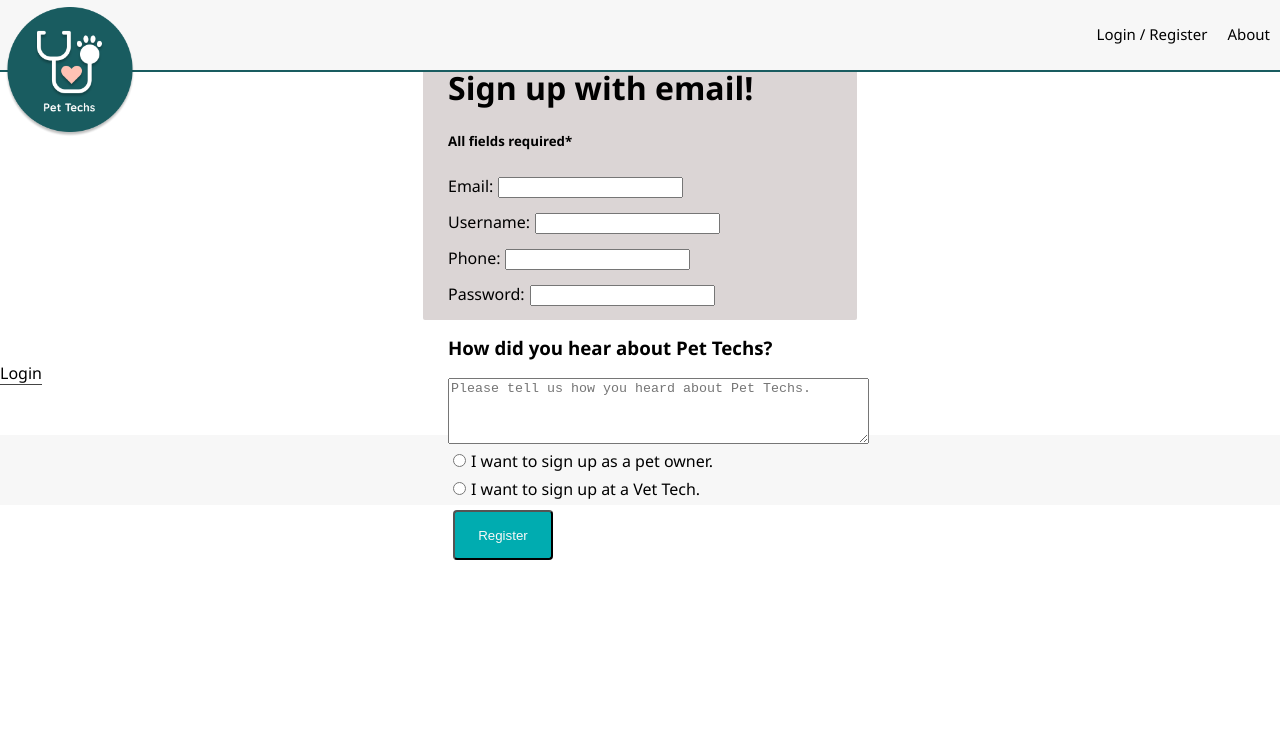
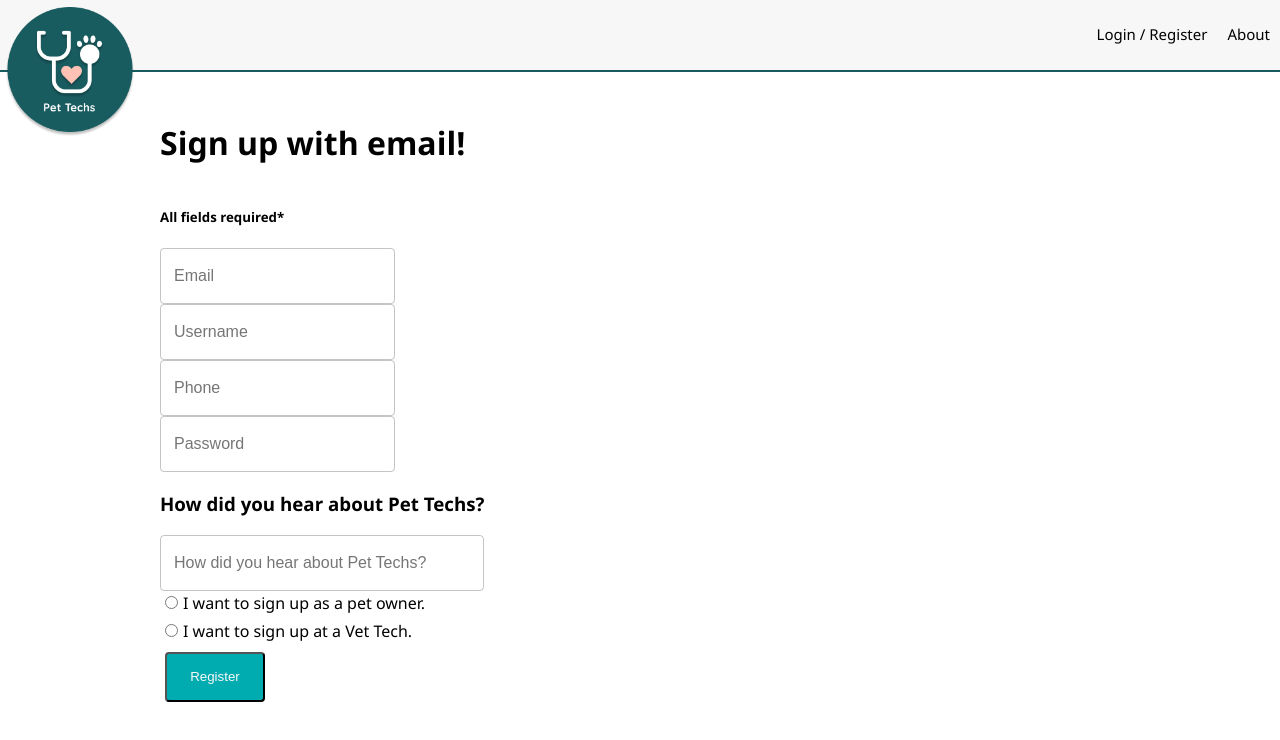
Before and after one commit to chinmayapulikallu/pet-techs, a React (Create React App) app: page /#/register in a window 1280 px wide. Shown: the top 740 px of the page. Built offline with nearby package versions, Linux system fonts and the light colour scheme; no server answers.

Commit message:
styling registration page

```diff
--- a/src/components/RegisterPage/RegisterPage.js
+++ b/src/components/RegisterPage/RegisterPage.js
@@ -1,5 +1,32 @@
 import React, { Component } from "react";
 import { connect } from "react-redux";
+import TextField from "@material-ui/core/TextField"
+import FormControl from "@material-ui/core/FormControl"
+import { withStyles } from '@material-ui/core/styles';
+import { withRouter } from "react-router"
+
+
+const styles = theme => ({
+  root: {
+    marginLeft: theme.spacing(20),
+    marginRight: theme.spacing(20),
+    marginTop: '100px',
+  },
+  title: {
+    textAlign: 'center',
+  },
+  helperText: {
+    textAlign: 'center',
+  },
+  button: {
+    margin: "20px 30px 20px 30px",
+    height: 45,
+    width: 180,
+    borderRadius: 12,
+  },
+})
+
+
 
 class RegisterPage extends Component {
   state = {
@@ -38,6 +65,7 @@ class RegisterPage extends Component {
   };
 
   render() {
+    const { classes } = this.props
     return (
       <div>
         {this.props.errors.registrationMessage && (
@@ -45,58 +73,61 @@ class RegisterPage extends Component {
             {this.props.errors.registrationMessage}
           </h2>
         )}
-        <form onSubmit={this.registerUser}>
+        <div className={classes.root}>
+        <FormControl  onSubmit={this.registerUser}>
           <h1>Sign up with email!</h1>
           <h5>All fields required*</h5>
           <div>
-            Email:
-            <input
-              type="text"
+            <TextField id="outlined-basic"
+              label="Email"
+              variant="outlined"
               name="user_email"
+              color="secondary"
               value={this.state.user_email}
               onChange={this.handleInputChangeFor("user_email")}
             />
           </div>
           <div>
-            <label htmlFor="username">
-              Username:
-              <input
-                type="text"
+            <TextField id="outlined-basic"
+              label="Username"
+              variant="outlined"
               name="username"
+              color="secondary"
               value={this.state.username}
               onChange={this.handleInputChangeFor("username")}
             />
-            </label>
           </div>
           <div>
-            Phone:
-            <input
-              type="number"
-              name="phone_number"
+            <TextField id="outlined-basic"
+              label="Phone"
+              variant="outlined"
+              name="phone"
+              color="secondary"
               value={this.state.phone_number}
               onChange={this.handleInputChangeFor("phone_number")}
             />
           </div>
           <div>
-            <label htmlFor="password">
-              Password:
-              <input
-                type="password"
+            <TextField id="outlined-basic"
+              label="Password"
+              variant="outlined"
               name="password"
+              color="secondary"
               value={this.state.password}
-                onChange={this.handleInputChangeFor("password")}
-              />
-            </label>
+              onChange={this.handleInputChangeFor("password")} />
           </div>
           <h3>How did you hear about Pet Techs?</h3>
           <div>
-            <textarea
+            <TextField
+              fullWidth
+              multiline
               type="text"
-              name="hear_about"
-              rows="4"
-              cols="50"
-              placeholder="Please tell us how you heard about Pet Techs."
-              onChange={this.handleInputChangeFor("hear_about")}
+              id="outlined-basic"
+              label="How did you hear about Pet Techs?"
+              variant="outlined"
+              color="secondary"
+            // value={this.state.this.state.hear_about}
+            //onChange={(event) => this.handleChange(event, "this.state.hear_about")}
             />
           </div>
           <div>
@@ -126,8 +157,9 @@ class RegisterPage extends Component {
               value="Register"
             />
           </div>
-        </form>
-        <br/>
+        </FormControl>
+        </div>
+        {/* <br />
         <button
           type="button"
           className="link-button"
@@ -136,7 +168,7 @@ class RegisterPage extends Component {
           }}
         >
           Login
-          </button>
+          </button> */}
       </div>
     );
   }
@@ -149,4 +181,5 @@ const mapStateToProps = (state) => ({
   errors: state.errors,
 });
 
-export default connect(mapStateToProps)(RegisterPage);
+// export default connect(mapStateToProps)(RegisterPage);
+export default withRouter(connect(mapStateToProps)(withStyles(styles)(RegisterPage)));
```
Lines whose indentation alone changed are shown as unchanged.
